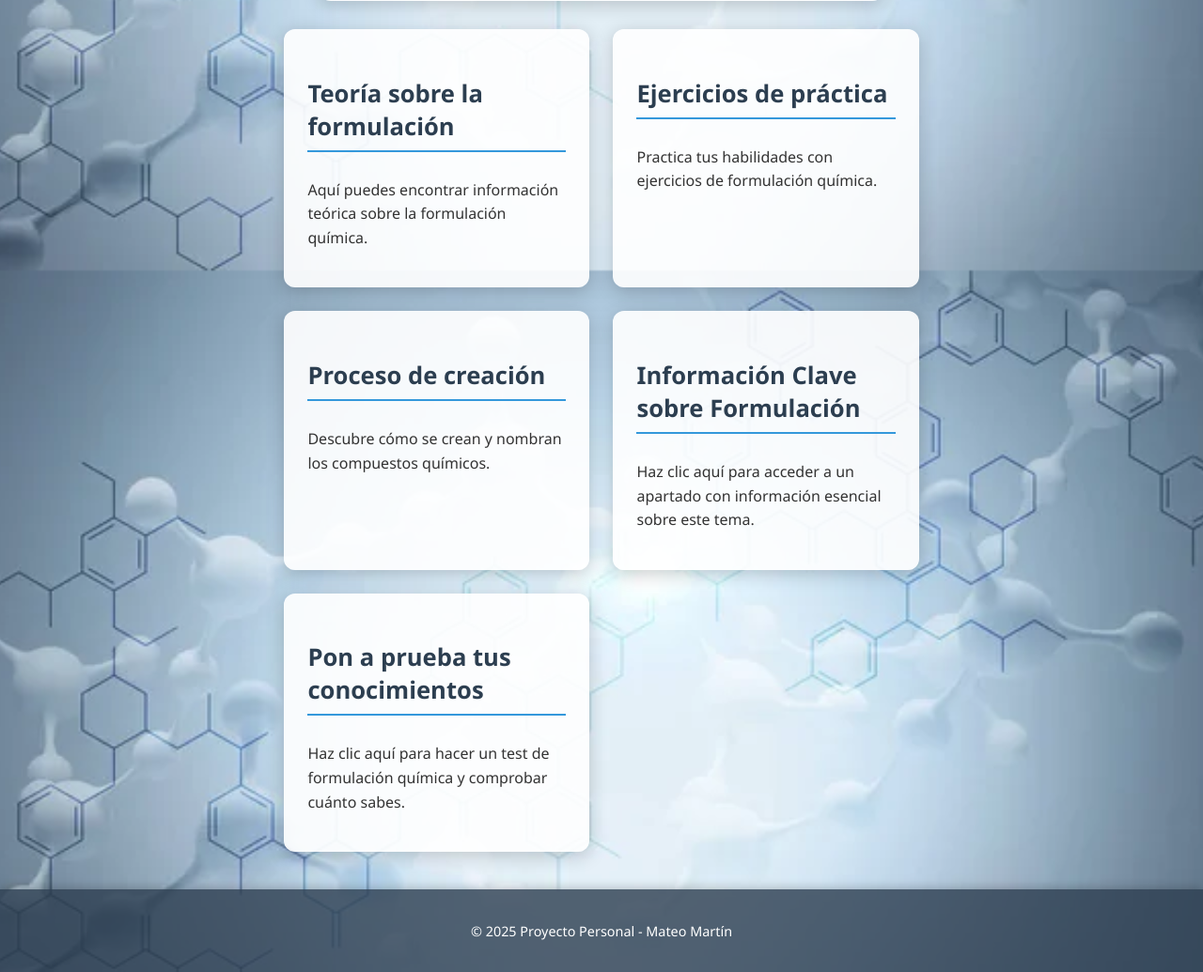
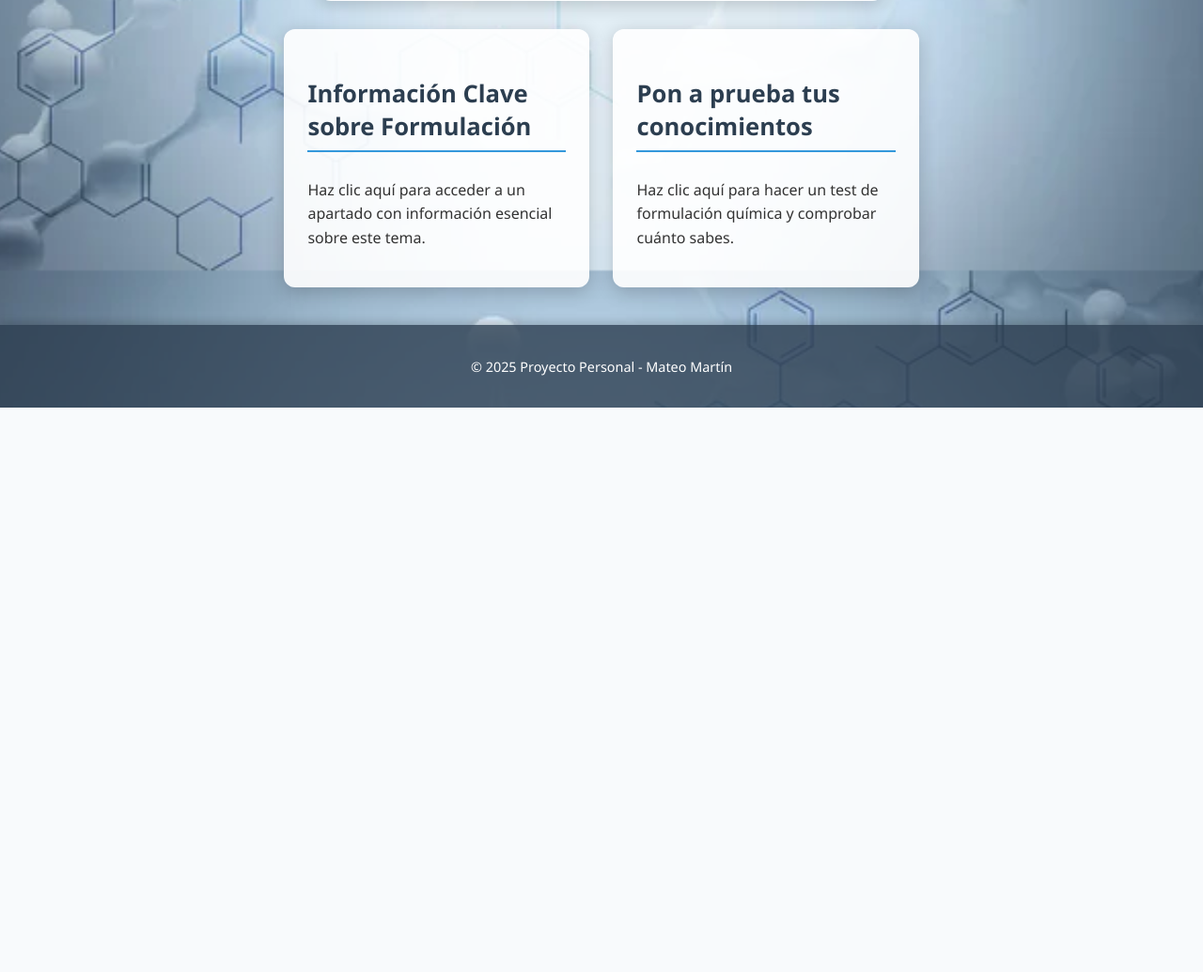
Before and after one commit to mmartinmmc/Proyecto-Personal, a Flask app: page / in a window 1280 px wide. Shown: the part 512-1547 px from the top of the page at 94% size. After the commit the page ends 946 px from the top, so only its background shows below. Run offline with Flask 3, Linux system fonts and the light colour scheme.

Commit message:
Update index.html

```diff
--- a/templates/index.html
+++ b/templates/index.html
@@ -25,7 +25,8 @@
     <div class="container-main">
         <h1>{{ titulo }}</h1>
 
-        <form action="/buscar" method="POST" class="card"> <label for="tipo_busqueda">Buscar por:</label>
+        <form action="/buscar" method="POST" class="card">
+            <label for="tipo_busqueda">Buscar por:</label>
             <select id="tipo_busqueda" name="tipo_busqueda" onchange="mostrarCampoBusqueda()" required>
                 <option value="formula">Fórmula</option>
                 <option value="nomenclatura">Nomenclatura</option>
@@ -49,21 +50,7 @@
             <button type="submit">Buscar</button>
         </form>
 
-        <div class="desplegable-grid"> <div class="desplegable">
-                <h3>Teoría sobre la formulación</h3>
-                <p>Aquí puedes encontrar información teórica sobre la formulación química.</p>
-                </div>
-
-            <div class="desplegable">
-                <h3>Ejercicios de práctica</h3>
-                <p>Practica tus habilidades con ejercicios de formulación química.</p>
-                </div>
-
-            <div class="desplegable">
-                <h3>Proceso de creación</h3>
-                <p>Descubre cómo se crean y nombran los compuestos químicos.</p>
-                </div>
-
+        <div class="desplegable-grid">
             <div class="desplegable">
                 <h3><a href="/informacion">Información Clave sobre Formulación</a></h3>
                 <p>Haz clic aquí para acceder a un apartado con información esencial sobre este tema.</p>
```
